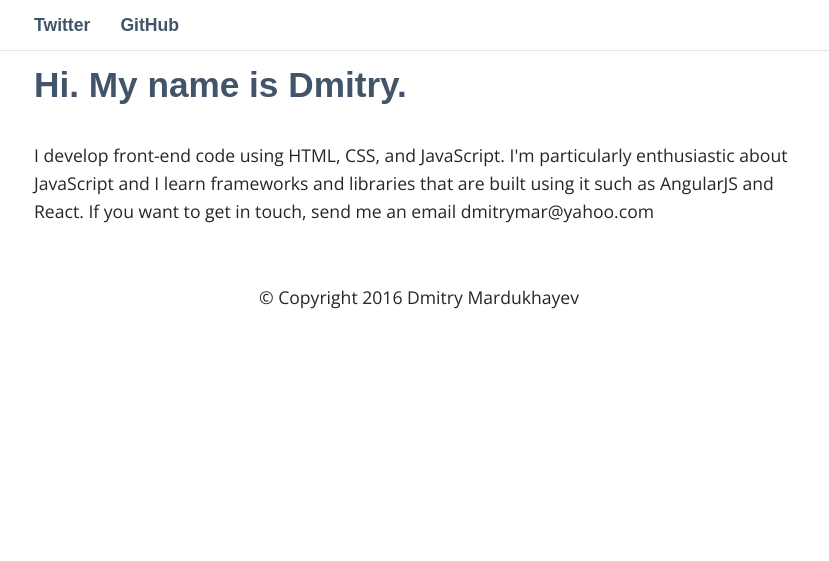
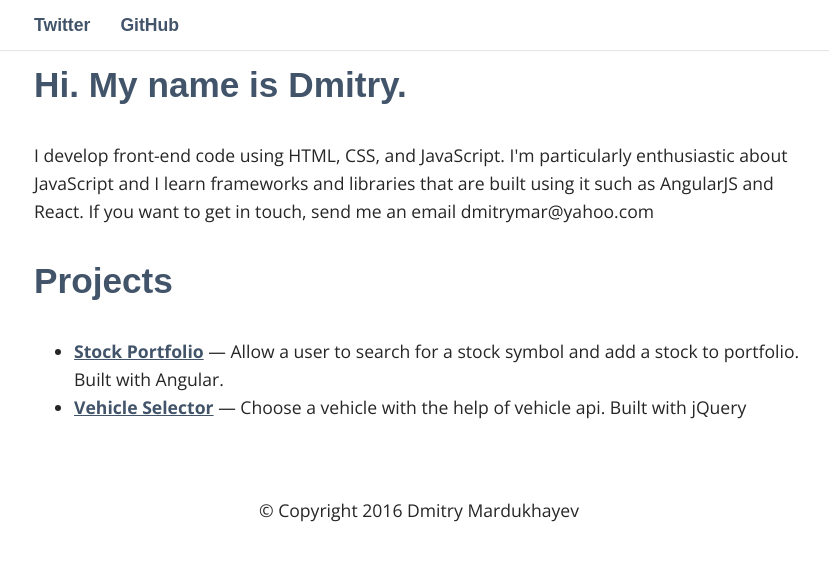
Before and after one commit to dmitrymar/dmitrymar.github.io, a Jekyll site: the page built from index.html, in a window 1280 px wide. Shown: the top 561 px of the page, without its empty margins (221-1050 px from the left). Built offline with Jekyll 4.4.1, drawn with Linux system fonts in a browser that asks for light colours; some web fonts are replaced.

Commit message:
added some project links

```diff
--- a/index.html
+++ b/index.html
@@ -7,3 +7,11 @@ layout: default
   I develop front-end code using HTML, CSS, and JavaScript. I'm particularly enthusiastic about JavaScript and I learn frameworks and libraries that are built using it such as AngularJS and React.
 
 If you want to get in touch, send me an email dmitrymar@yahoo.com
+
+<h2>Projects</h2>
+
+<ul>
+	<li><a href="http://www.kooljoy.com/stock_portfolio/" target="_blank">Stock Portfolio</a> — Allow a user to search for a stock symbol and add a stock to portfolio. Built with Angular.
+  </li>
+	<li><a href="http://output.jsbin.com/ezilez/8" target="_blank">Vehicle Selector</a> — Choose a vehicle with the help of vehicle api. Built with jQuery</li>
+</ul>
```
